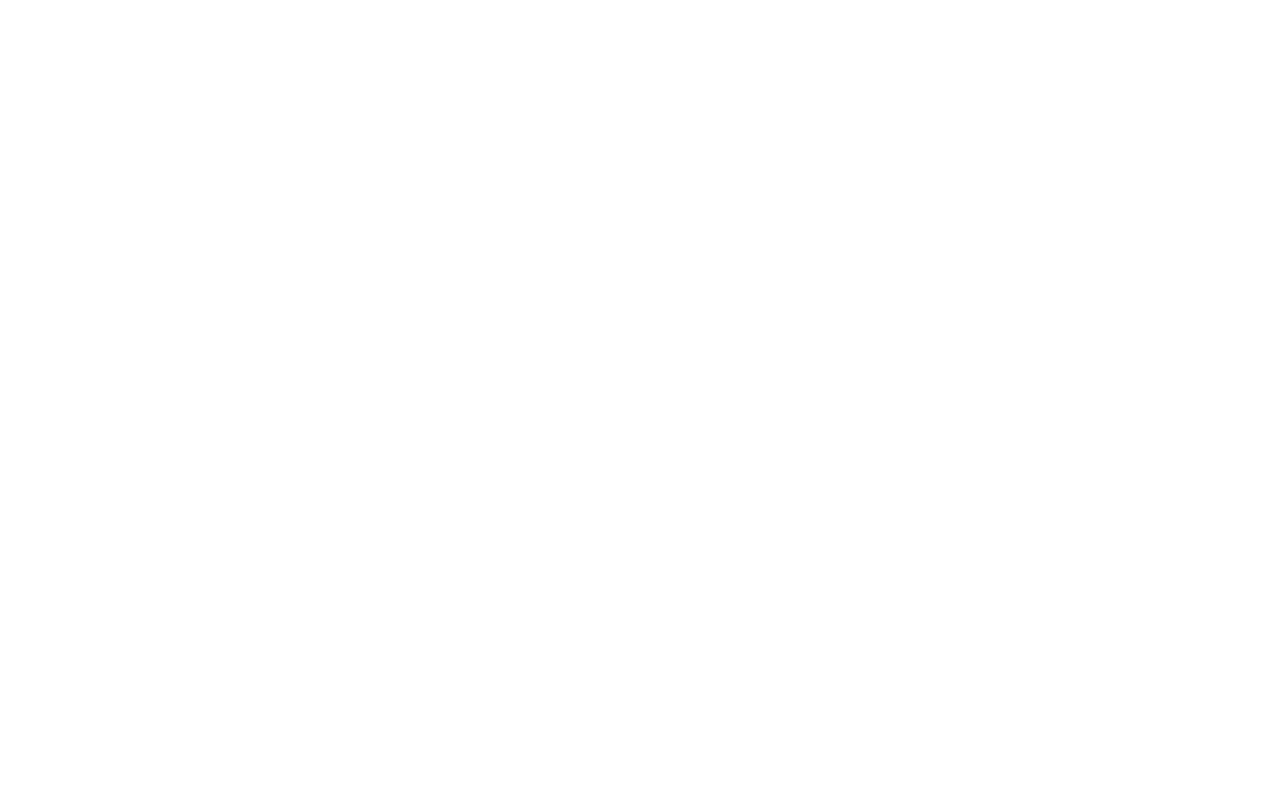
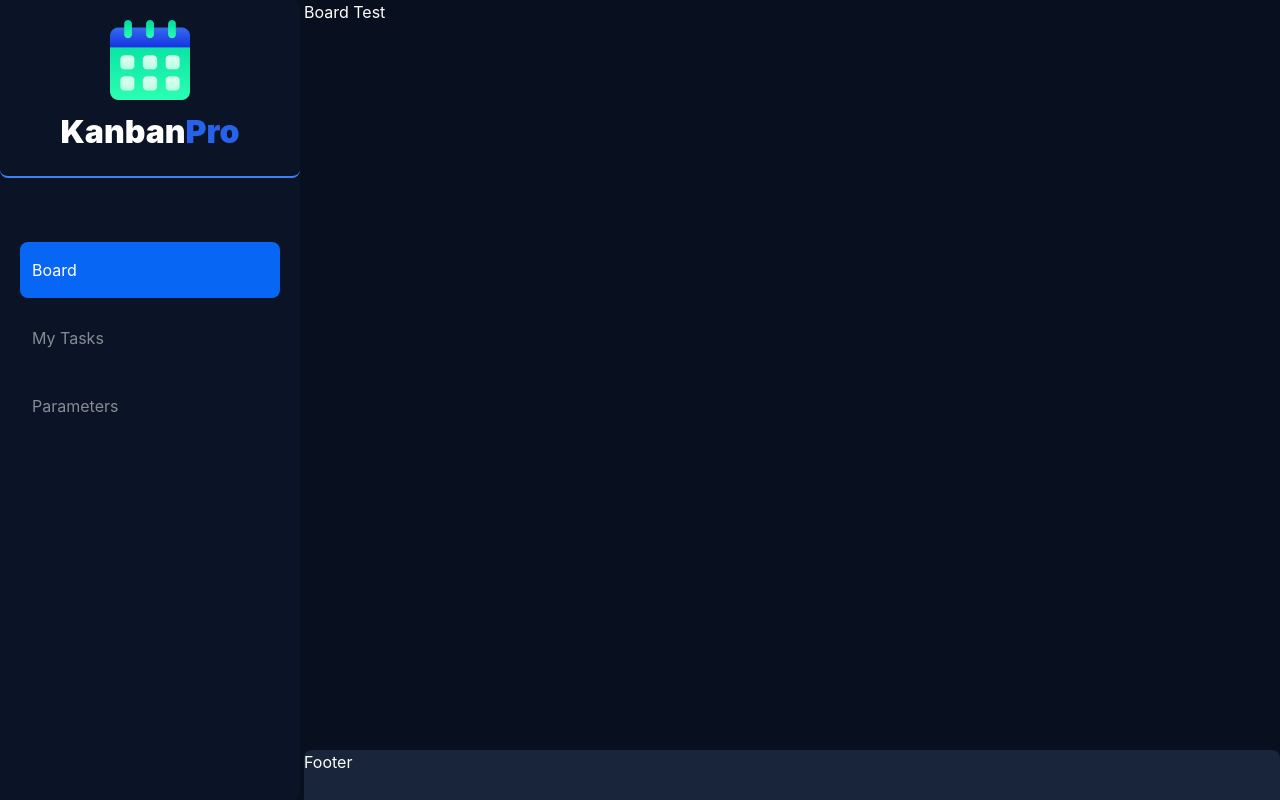
Before and after one commit to Ha-Chouaib/FlowBoard, a React (Create React App) app in the folder flowboard/: page / in a window 1280 px wide. Built offline with nearby package versions, Linux system fonts and the light colour scheme.

Commit message:
FLOW-1 #in-progress #Comment sidebar design  done

```diff
--- a/flowboard/package.json
+++ b/flowboard/package.json
@@ -9,6 +9,7 @@
     "@testing-library/user-event": "^13.5.0",
     "react": "^19.3.1",
     "react-dom": "^19.3.1",
+    "react-router-dom": "^7.18.5",
     "react-scripts": "5.0.1",
     "web-vitals": "^2.1.4"
   },
--- a/flowboard/src/App.js
+++ /dev/null
@@ -1,12 +0,0 @@
-import logo from './logo.svg';
-import './App.css';
-
-function App() {
-  return (
-    <div className="App">
-
-    </div>
-  );
-}
-
-export default App;
--- /dev/null
+++ b/flowboard/src/App.jsx
@@ -0,0 +1,24 @@
+import './App.css';
+import {BrowserRouter,Routes,Route} from 'react-router-dom'
+import Board from './Pages/Board';
+import SideBar from './Components/HomePage/SideBar';
+import Footer from './Components/HomePage/Footer';
+function App() {
+  return (
+    <div className="bg-[#080F1E] h-screen grid grid-cols-[auto_1fr_1fr] grid-rows-[1fr_1fr_50px]
+    [grid-template-areas:'sidebar_main_main''sidebar_main_main''sidebar_footer_footer'] text-[white]
+    gap-1">
+      <BrowserRouter>
+      <SideBar/>
+        <Routes>
+          <Route path='/' element={<Board/>} />
+        </Routes>
+
+        <Footer/>
+      </BrowserRouter>
+
+    </div>
+  );
+}
+
+export default App;
--- /dev/null
+++ b/flowboard/src/Components/HomePage/Footer.jsx
@@ -0,0 +1,7 @@
+import React from 'react'
+
+export default function Footer() {
+  return (
+    <div className='[grid-area:footer] bg-[#18253B] rounded-t-lg'>Footer</div>
+  )
+}
--- /dev/null
+++ b/flowboard/src/Components/HomePage/SideBar.jsx
@@ -0,0 +1,19 @@
+import { Link } from "react-router-dom"
+import canbanLogo from '../../Assets/canbanLogo.png';
+
+export default function SideBar() {
+  return (
+    <div className="bg-[#0B1426] h-[100vh] w-[300px] rounded-r-lg [grid-area:sidebar]">
+        <figure className="flex flex-col items-center justify-center gap-2 border-b-2 border-blue-500
+         py-5 rounded-lg">
+            <img src={canbanLogo} className="w-[10vmin] h-[10vmin]" alt="Logo" />
+            <h1 className="font-black text-[2rem]">Kanban<span className="text-blue-600 ">Pro</span></h1>
+        </figure>
+        <ul className="flex flex-col justify-center gap-3 h-[40vh] px-5">
+            <li className="w-[100%]"><Link className="bg-[#0866F5] rounded-lg inline-block px-3 py-4 w-[100%]" to={"/"}>Board</Link></li>
+            <li className="w-[100%]"><Link className="opacity-50 inline-block px-3 py-4 w-[100%]" to={"/"}>My Tasks</Link></li>
+            <li className="w-[100%]"><Link className="opacity-50 inline-block px-3 py-4 w-[100%]" to={"/"}>Parameters</Link></li>
+        </ul>
+    </div>
+  )
+}
--- a/flowboard/src/Pages/Board.jsx
+++ b/flowboard/src/Pages/Board.jsx
@@ -1,7 +1,6 @@
-import React from 'react'
 
 export default function Board() {
   return (
-    <div>Board Test</div>
+    <div className="[grid-area:main] ">Board Test</div>
   )
 }
--- a/flowboard/src/index.css
+++ b/flowboard/src/index.css
@@ -1,3 +1,7 @@
+@tailwind base;
+@tailwind components;
+@tailwind utilities;
+
 body {
   margin: 0;
   font-family: -apple-system, BlinkMacSystemFont, 'Segoe UI', 'Roboto', 'Oxygen',
```
Also changed, not shown: flowboard/src/Assets/canbanLogo.png (added), flowboard/src/Components/BoardPage/FilterCards.jsx (added), flowboard/src/Components/BoardPage/Header.jsx (added), flowboard/src/Components/BoardPage/ListCards.jsx (added), 1 other file (tests, documents, lock files or other folders).
